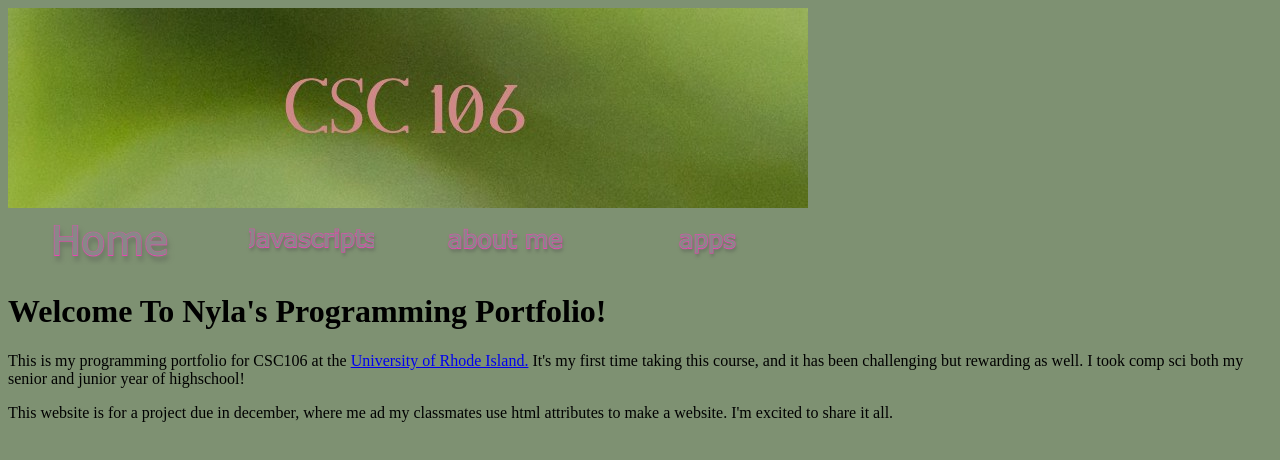
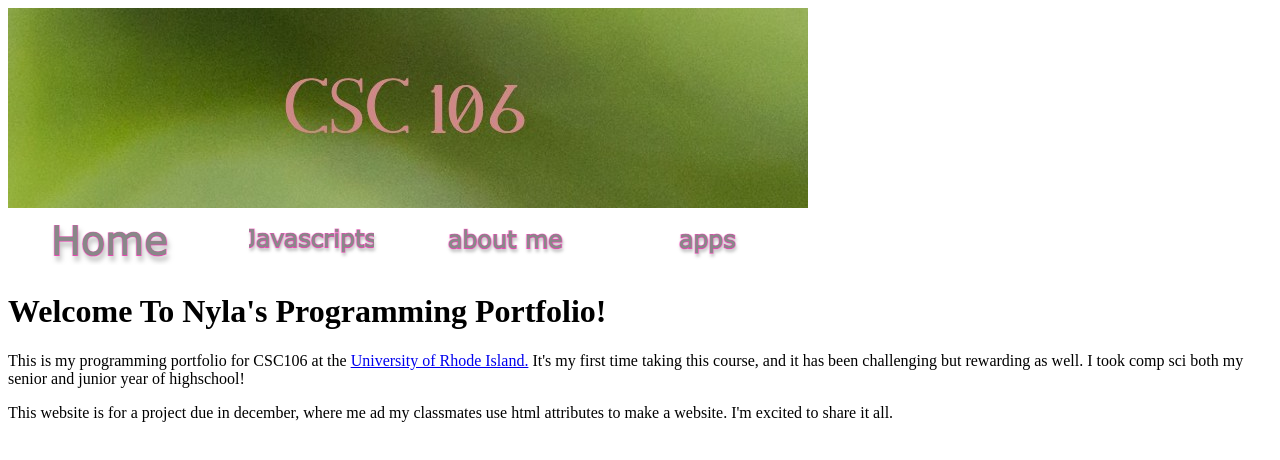
Before and after one commit to officialsirago/officialsirago.github.io, a plain HTML site: page index.html in a window 1280 px wide. Drawn offline with Linux system fonts and the light colour scheme.

Commit message:
Update index.html

```diff
--- a/index.html
+++ b/index.html
@@ -5,10 +5,7 @@
     <title>Nyla's Programming Portfolio ;)</title>
 
    <style>
-      body {
-        background-color: rgb(126, 145, 114);
-      }
-    </style>
+       <p style="background-image: url(myBackground.jpg');">    </style>
 
   </head>
 
```
